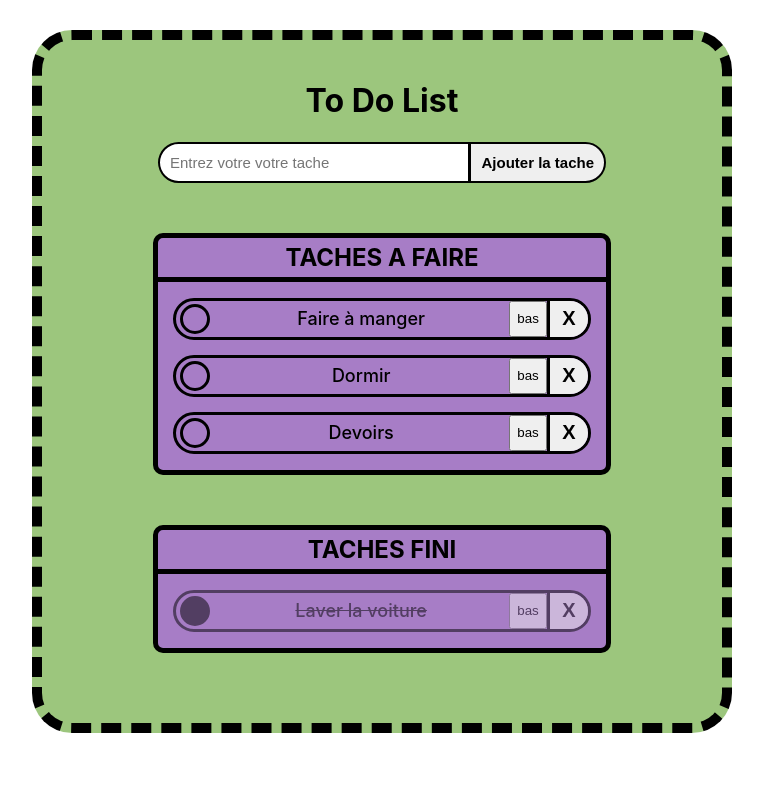
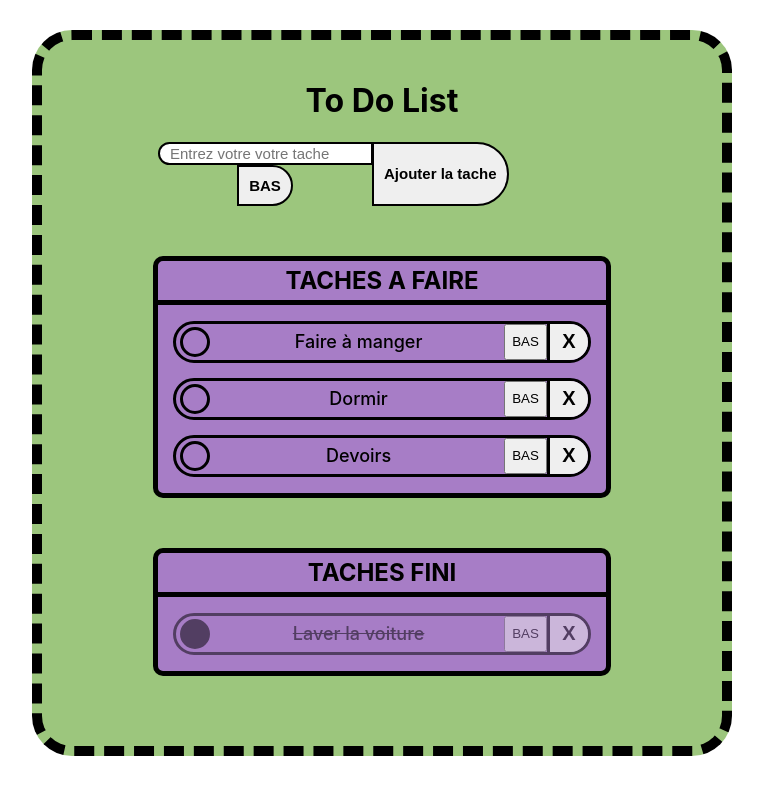
Before and after one commit to maxilaf/todolist-react, a React (Create React App) app: page / in a window 1280 px wide. Shown: the top 794 px of the page, without its empty margins (258-1021 px from the left). Built offline with nearby package versions, Linux system fonts and the light colour scheme.

Commit message:
dev du niveau d'importance de la tache terminée !

```diff
--- a/src/App.js
+++ b/src/App.js
@@ -6,18 +6,39 @@ import TacheForm from "./components/TacheForm";
 
 function App() {
     // state (état, données)
-    const [taches, setTaches] = useState([
-        { nom: "Faire à manger", fini: false, status: "bas" },
-        { nom: "Dormir", fini: false, status: "bas" },
-        { nom: "Devoirs", fini: false, status: "bas" },
+    const [taches, _setTaches] = useState([
+        { nom: "Faire à manger", fini: false, status: "BAS" },
+        { nom: "Dormir", fini: false, status: "BAS" },
+        { nom: "Devoirs", fini: false, status: "BAS" },
     ]);
 
-    const [tachesFini, setTachesFini] = useState([
-        { nom: "Laver la voiture", fini: true, status: "bas" },
+    const [tachesFini, _setTachesFini] = useState([
+        { nom: "Laver la voiture", fini: true, status: "BAS" },
     ]);
+
     //const inputRef = useRef();
 
     // comportements
+
+    const setTaches = (tableauTaches) => {
+        const copyTaches = [...tableauTaches];
+        _setTaches(trierStatus(copyTaches));
+    };
+
+    const setTachesFini = (tableauTaches) => {
+        const copyTaches = [...tableauTaches];
+        _setTachesFini(trierStatus(copyTaches));
+    };
+
+    const trierStatus = (taches) => {
+        const copyTaches = [...taches];
+        copyTaches.sort((a, b) => {
+            const ordre = ["HAUT", "MOYEN", "BAS"];
+            return ordre.indexOf(a.status) - ordre.indexOf(b.status);
+        });
+        return copyTaches;
+    };
+
     const deleteTache = (tache) => {
         const copyTaches = [...taches];
         const indexDelete = copyTaches.indexOf(tache);
@@ -33,7 +54,9 @@ function App() {
     };
 
     const handleAdd = (newTache) => {
-        setTaches([...taches, newTache]);
+        const copyTaches = [...taches];
+        const nvTab = [...copyTaches, newTache];
+        setTaches(nvTab);
     };
 
     const onFait = (tache) => {
@@ -64,10 +87,6 @@ function App() {
         setTachesFini(copyTachesFini);
     };
 
-    const changeStatus = () => {
-        console.log("ChangeStatus");
-    };
-
     const nomPresent = (newTache) => {
         const copyTaches = [...taches];
         const copyTachesFini = [...tachesFini];
@@ -81,12 +100,56 @@ function App() {
         }
     };
 
+    const changeStatusLi = (status, tache, estFait) => {
+        let copyTaches;
+        if (estFait === "tacheNonFait") {
+            copyTaches = [...taches];
+        } else if (estFait === "tacheFait") {
+            copyTaches = [...tachesFini];
+        }
+        const index = copyTaches.indexOf(tache);
+        copyTaches[index].status = status;
+        if (estFait === "tacheNonFait") {
+            setTaches(copyTaches);
+        } else if (estFait === "tacheFait") {
+            setTachesFini(copyTaches);
+        }
+    };
+
+    const changeStatus = (tache, estFait) => {
+        switch (tache.status) {
+            case "BAS":
+                changeStatusLi("MOYEN", tache, estFait);
+                break;
+
+            case "MOYEN":
+                changeStatusLi("HAUT", tache, estFait);
+                break;
+
+            case "HAUT":
+                changeStatusLi("BAS", tache, estFait);
+                break;
+
+            default:
+                alert("ERREUR STATUS (Status.js l.20)");
+                break;
+        }
+    };
+
+    const changeStatusForm = () => {
+
+    };
+
     // Affichage
 
     return (
         <div className="App">
             <h1>To Do List</h1>
-            <TacheForm handleAdd={handleAdd} nomPresent={nomPresent} />
+            <TacheForm
+                handleAdd={handleAdd}
+                nomPresent={nomPresent}
+                onClickStatus={changeStatusForm}
+            />
             <div className="aFaire taches">
                 <h2>TACHES A FAIRE</h2>
                 <ul>
@@ -102,7 +165,9 @@ function App() {
                                     checked: false,
                                 }}
                                 estFait="tacheNonFait"
-                                changeStatus={changeStatus}
+                                onClickStatus={() =>
+                                    changeStatus(tache, "tacheNonFait")
+                                }
                             />
                         );
                     })}
@@ -123,7 +188,9 @@ function App() {
                                     checked: true,
                                 }}
                                 estFait="tacheFait"
-                                changeStatus={changeStatus}
+                                onClickStatus={() =>
+                                    changeStatus(tacheFini, "tacheFait")
+                                }
                             />
                         );
                     })}
--- /dev/null
+++ b/src/components/Status.jsx
@@ -0,0 +1,14 @@
+export default function Status({ status, onClick }) {
+    // States
+
+    // Comportements
+
+
+    // affichage
+
+    return (
+        <button className={"changeStatus " + status} onClick={onClick}>
+            {status}
+        </button>
+    );
+}
--- a/src/components/Tache.jsx
+++ b/src/components/Tache.jsx
@@ -1,5 +1,6 @@
+import Status from "./Status";
 
-export default function Tache({ tache, onTacheDelete, checkBox, estFait, changeStatus}) {
+export default function Tache({ tache, onTacheDelete, checkBox, estFait, onClickStatus}) {
     // state
 
     // comportements
@@ -14,7 +15,7 @@ export default function Tache({ tache, onTacheDelete, checkBox, estFait, changeS
             />
             <label>{tache.nom}</label>
             {/* {tache.nom} */}
-            <button className="changeStatus" onClick={changeStatus}>{tache.status}</button>
+            <Status status={tache.status} onClick={onClickStatus} />
             <button className="deleteTache" onClick={() => onTacheDelete(tache)}>X</button>
         </li>
     );
--- a/src/components/TacheForm.jsx
+++ b/src/components/TacheForm.jsx
@@ -1,9 +1,11 @@
 
 import { useState } from "react";
+import Status from "./Status";
 
 export default function TacheForm({ handleAdd, nomPresent }) {
     // state
     const [nouvelleTache, setNouvelleTache] = useState("");
+    const [status, setStatus] =  useState("BAS");
 
     // comportements
     const handleChange = (event) => {
@@ -16,7 +18,7 @@ export default function TacheForm({ handleAdd, nomPresent }) {
         if (nomPresent(nouvelleTache)) {
             alert("Attention ! Cette tache est déja présente")
         } else if (nouvelleTache !== "") {
-            const newTache = { nom: nouvelleTache, fini: false, status: "bas" };
+            const newTache = { nom: nouvelleTache, fini: false, status: status };
             handleAdd(newTache);
             //   setTaches([...taches, newTaches]);
         }
@@ -27,14 +29,37 @@ export default function TacheForm({ handleAdd, nomPresent }) {
         // console.log(taches);
     };
 
+    const changeStatusForm = () => {
+        switch (status) {
+            case "BAS":
+                setStatus("MOYEN");
+                break;
+
+            case "MOYEN":
+                setStatus("HAUT");
+                break;
+
+            case "HAUT":
+                setStatus("BAS");
+                break;
+
+            default:
+                alert("ERREUR STATUS (Status.js l.20)");
+                break;
+        }
+    };
+
     return (
         <form action="submit" onSubmit={addTaches} className="add">
+            <div className="inputTache">
                 <input
                     value={nouvelleTache}
                     type="text"
                     placeholder="Entrez votre votre tache"
                     onChange={handleChange}
                 />
+                <Status status={status} onClick={changeStatusForm} />
+            </div>
             <button>Ajouter la tache</button>
         </form>
     );
```
Also changed, not shown: src/App.css (line endings or trailing spaces). Lines whose indentation alone changed are shown as unchanged.
